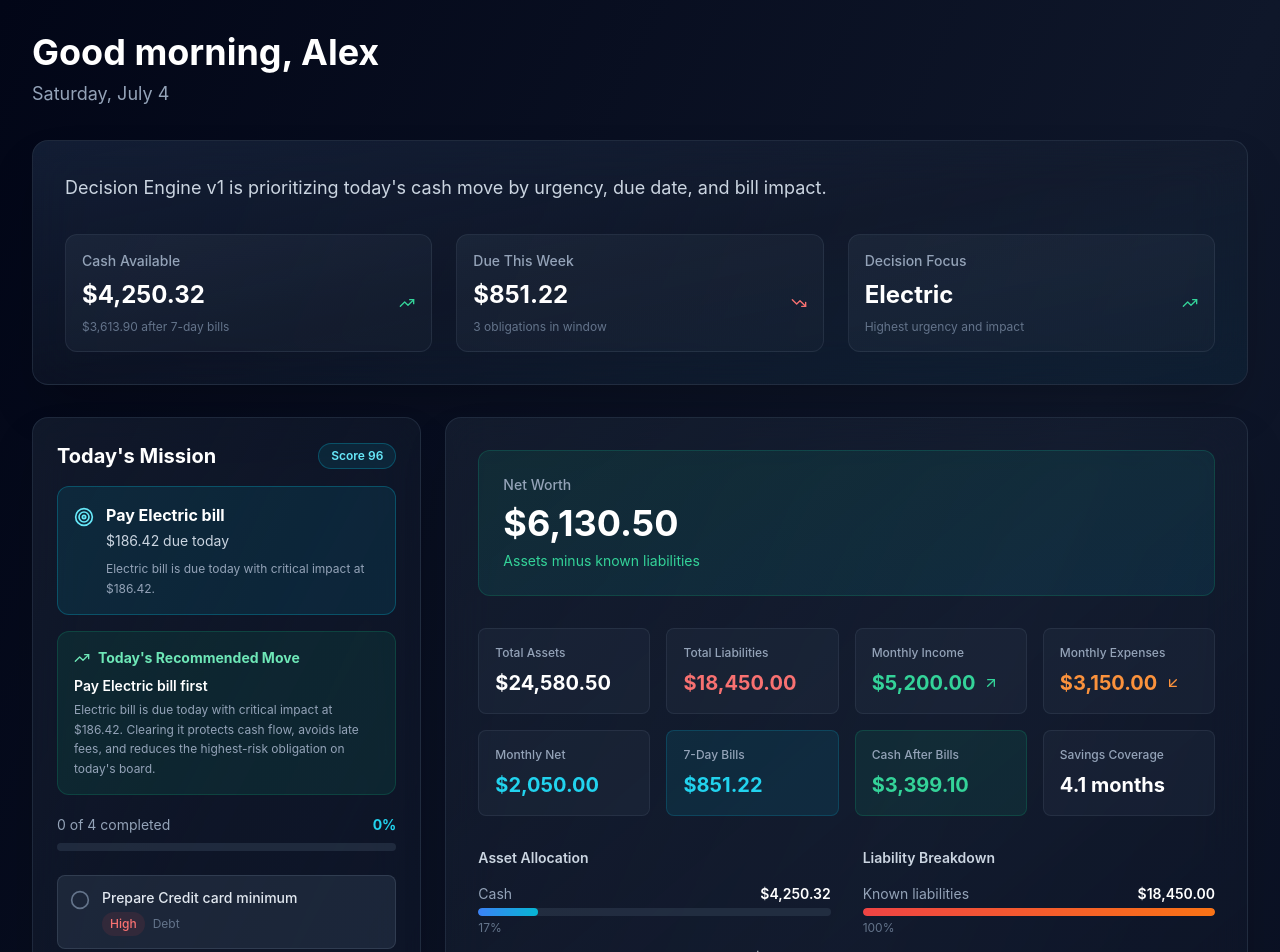
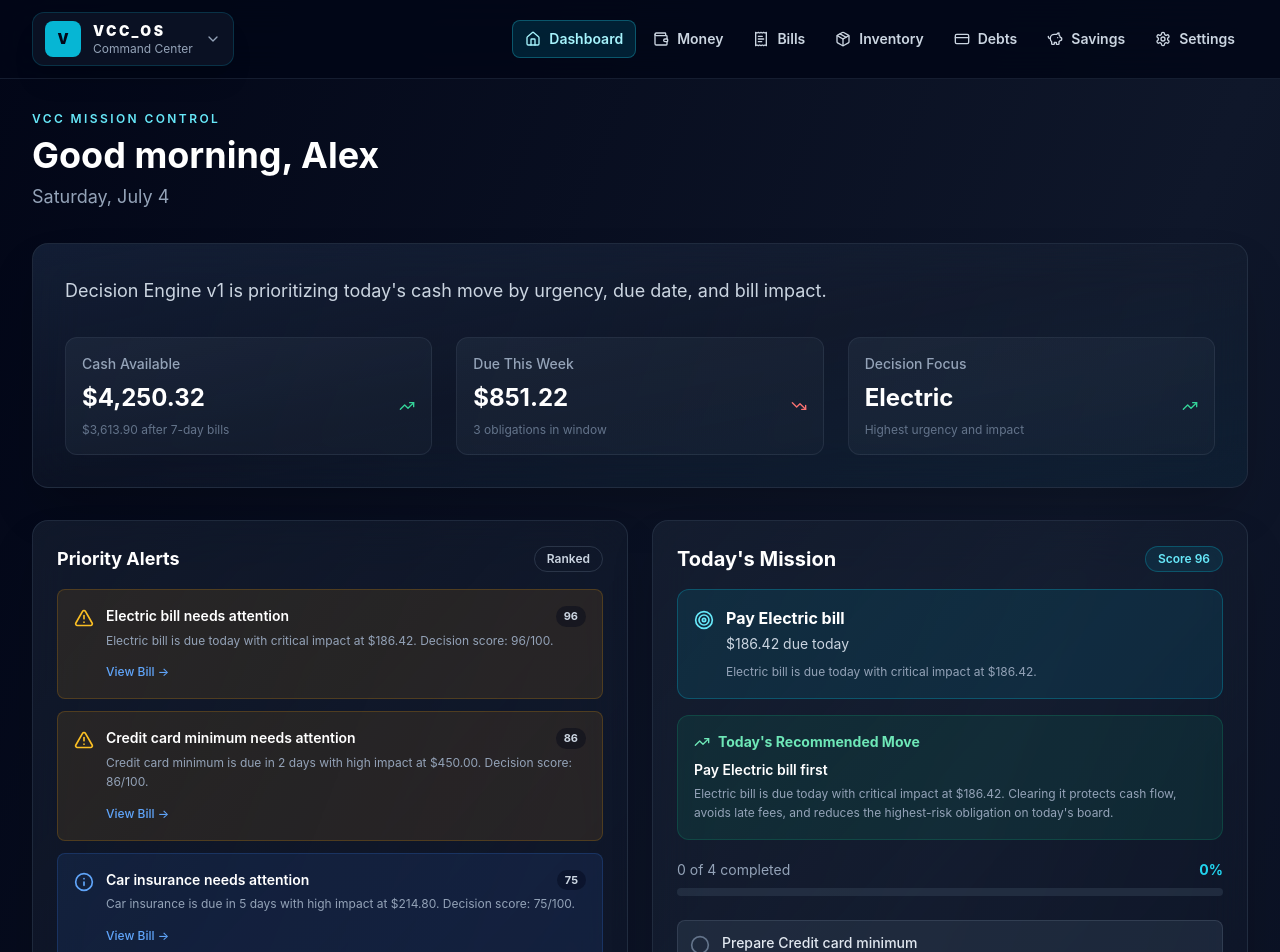
Before and after one commit to itwizzle21-CYBER/vcc-os, a React (Vite) app: page / in a window 1280 px wide. Shown: the top 952 px of the page. Built offline with nearby package versions, Linux system fonts and the light colour scheme.

Commit message:
fix: restore full VCC layout and navigation

```diff
--- a/App.tsx
+++ b/App.tsx
@@ -1,3 +1,5 @@
+import { ChevronDown, CreditCard, Home, Menu, Package, PiggyBank, ReceiptText, Settings, Wallet, X } from "lucide-react";
+import { useState } from "react";
 import BillsCard from "./BillsCard";
 import BuyNextCard from "./BuyNextCard";
 import Dashboard from "./Dashboard";
@@ -14,24 +16,21 @@ import {
 } from "./data";
 
 const routes = [
-  { path: "/", label: "Dashboard" },
-  { path: "/money", label: "Money" },
-  { path: "/bills", label: "Bills" },
-  { path: "/inventory", label: "Inventory" },
-  { path: "/savings", label: "Savings" },
-  { path: "/debts", label: "Debts" },
-  { path: "/settings", label: "Settings" },
+  { path: "/", label: "Dashboard", icon: Home },
+  { path: "/money", label: "Money", icon: Wallet },
+  { path: "/bills", label: "Bills", icon: ReceiptText },
+  { path: "/inventory", label: "Inventory", icon: Package },
+  { path: "/debts", label: "Debts", icon: CreditCard },
+  { path: "/savings", label: "Savings", icon: PiggyBank },
+  { path: "/settings", label: "Settings", icon: Settings },
 ];
 
 function App() {
   const path = normalizePath(window.location.pathname);
 
-  if (path === "/") {
-    return <Dashboard />;
-  }
-
   return (
-    <AppShell>
+    <AppShell currentPath={path}>
+      {path === "/" && <Dashboard />}
       {path === "/money" && <MoneyPage />}
       {path === "/bills" && <BillsPage />}
       {path === "/inventory" && <InventoryPage />}
@@ -52,24 +51,103 @@ function isKnownRoute(path: string) {
   return routes.some((route) => route.path === path) || path === "/debt";
 }
 
-function AppShell({ children }: { children: React.ReactNode }) {
+function AppShell({ children, currentPath }: { children: React.ReactNode; currentPath: string }) {
+  const [menuOpen, setMenuOpen] = useState(false);
+  const activePath = currentPath === "/debt" ? "/debts" : currentPath;
+
   return (
     <div className="min-h-screen bg-gradient-to-br from-slate-950 via-slate-900 to-slate-950">
+      <header className="sticky top-0 z-40 border-b border-slate-800/70 bg-slate-950/85 backdrop-blur-xl">
+        <div className="mx-auto flex max-w-7xl items-center justify-between gap-4 px-4 py-3 sm:px-6 lg:px-8">
+          <details className="group relative hidden md:block">
+            <summary className="flex cursor-pointer list-none items-center gap-3 rounded-xl border border-cyan-500/20 bg-slate-900/70 px-3 py-2 text-white shadow-xl transition hover:border-cyan-400/40">
+              <span className="grid h-9 w-9 place-items-center rounded-lg bg-cyan-500 text-sm font-black text-slate-950">
+                V
+              </span>
+              <span>
+                <span className="block text-sm font-black tracking-[0.18em]">VCC_OS</span>
+                <span className="block text-xs text-slate-400">Command Center</span>
+              </span>
+              <ChevronDown className="h-4 w-4 text-slate-400 transition group-open:rotate-180" />
+            </summary>
+            <div className="absolute left-0 mt-2 w-72 rounded-xl border border-slate-700/70 bg-slate-950 p-3 shadow-2xl">
+              <p className="mb-3 px-2 text-xs font-semibold uppercase tracking-[0.16em] text-slate-500">
+                Navigation
+              </p>
+              <div className="grid gap-1">
+                {routes.map((route) => (
+                  <NavLink key={route.path} route={route} active={activePath === route.path} />
+                ))}
+              </div>
+            </div>
+          </details>
+
+          <a className="flex items-center gap-3 md:hidden" href="/">
+            <span className="grid h-9 w-9 place-items-center rounded-lg bg-cyan-500 text-sm font-black text-slate-950">
+              V
+            </span>
+            <span className="text-sm font-black tracking-[0.18em] text-white">VCC_OS</span>
+          </a>
+
+          <nav className="hidden items-center gap-1 md:flex" aria-label="Primary navigation">
+            {routes.map((route) => (
+              <NavLink key={route.path} route={route} active={activePath === route.path} compact />
+            ))}
+          </nav>
+
+          <button
+            type="button"
+            className="grid h-10 w-10 place-items-center rounded-lg border border-slate-700/60 bg-slate-900/70 text-slate-200 md:hidden"
+            aria-label={menuOpen ? "Close navigation" : "Open navigation"}
+            aria-expanded={menuOpen}
+            onClick={() => setMenuOpen((open) => !open)}
+          >
+            {menuOpen ? <X className="h-5 w-5" /> : <Menu className="h-5 w-5" />}
+          </button>
+        </div>
+
+        {menuOpen && (
+          <nav className="border-t border-slate-800/70 bg-slate-950 px-4 py-3 md:hidden" aria-label="Mobile navigation">
+            <div className="grid gap-2">
+              {routes.map((route) => (
+                <NavLink key={route.path} route={route} active={activePath === route.path} />
+              ))}
+            </div>
+          </nav>
+        )}
+      </header>
+
       <div className="mx-auto max-w-7xl px-4 py-6 sm:px-6 sm:py-8 lg:px-8">
-        <nav className="mb-8 flex flex-wrap gap-2">
-          {routes.map((route) => (
-            <a
-              key={route.path}
-              href={route.path}
-              className="rounded-lg border border-slate-700/50 bg-slate-800/40 px-3 py-2 text-sm font-medium text-slate-300 transition hover:border-slate-500/60 hover:text-white"
-            >
-              {route.label}
-            </a>
-          ))}
-        </nav>
         {children}
       </div>
     </div>
+  );
+}
+
+function NavLink({
+  route,
+  active,
+  compact,
+}: {
+  route: (typeof routes)[number];
+  active: boolean;
+  compact?: boolean;
+}) {
+  const Icon = route.icon;
+
+  return (
+    <a
+      href={route.path}
+      aria-current={active ? "page" : undefined}
+      className={`flex items-center gap-2 rounded-lg px-3 py-2 text-sm font-semibold transition ${
+        active
+          ? "border border-cyan-400/30 bg-cyan-500/15 text-cyan-200"
+          : "border border-transparent text-slate-300 hover:border-slate-700/80 hover:bg-slate-900/70 hover:text-white"
+      } ${compact ? "px-2 lg:px-3" : ""}`}
+    >
+      <Icon className="h-4 w-4" />
+      <span>{route.label}</span>
+    </a>
   );
 }
 
@@ -168,18 +246,65 @@ function DebtsPage() {
 }
 
 function SettingsPage() {
+  const settingsCards = [
+    {
+      label: "Storage",
+      value: "Local-ready",
+      detail: "Browser-local data can be reintroduced without changing the dashboard contract.",
+    },
+    {
+      label: "Version",
+      value: "Cleanup recovery",
+      detail: "Branch contains the repository cleanup plus restored route shell.",
+    },
+    {
+      label: "Login",
+      value: "Planned",
+      detail: "No active authentication flow is enabled in this recovery build.",
+    },
+    {
+      label: "Theme",
+      value: "Command dark",
+      detail: "Keeps the newer redesign skin while restoring VCC navigation and route coverage.",
+    },
+    {
+      label: "Backup / Restore",
+      value: "Planned",
+      detail: "Last-good Settings supported exports; data controls should return with persistent pages.",
+    },
+    {
+      label: "Diagnostics",
+      value: "Healthy",
+      detail: `Decision Engine move: ${sampleTodaysMission.recommendedMove}.`,
+    },
+  ];
+
   return (
     <>
       <PageHeader
         title="Settings"
-        subtitle="Operational status for the clean VCC-OS dashboard build."
+        subtitle="Control center for app status, storage, account readiness, diagnostics, and future recovery tools."
       />
-      <div className="rounded-2xl border border-slate-700/50 bg-slate-800/40 p-6 shadow-2xl backdrop-blur-xl">
-        <h2 className="mb-4 text-xl font-bold text-white">Application Settings</h2>
+      <div className="grid grid-cols-1 gap-4 md:grid-cols-2 xl:grid-cols-3">
+        {settingsCards.map((card) => (
+          <div
+            key={card.label}
+            className="rounded-2xl border border-slate-700/50 bg-slate-800/40 p-5 shadow-2xl backdrop-blur-xl"
+          >
+            <p className="mb-2 text-xs font-semibold uppercase tracking-[0.16em] text-cyan-300">
+              {card.value}
+            </p>
+            <h2 className="mb-2 text-xl font-bold text-white">{card.label}</h2>
+            <p className="text-sm leading-relaxed text-slate-400">{card.detail}</p>
+          </div>
+        ))}
+      </div>
+      <div className="mt-6 rounded-2xl border border-amber-500/20 bg-amber-500/10 p-6 shadow-2xl backdrop-blur-xl">
+        <h2 className="mb-2 text-xl font-bold text-white">Recovery Notes</h2>
         <div className="grid grid-cols-1 gap-4 md:grid-cols-3">
-          <StatusItem label="Mode" value="Production dashboard" />
-          <StatusItem label="Routes" value="Restored" />
-          <StatusItem label="Decision Engine" value={sampleTodaysMission.recommendedMove} />
+          <StatusItem label="Routes" value="Dashboard, Money, Bills, Inventory, Debts, Savings, Settings" />
+          <StatusItem label="Dashboard" value="Read-only intelligence surface" />
+          <StatusItem label="Dedicated pages" value="Card clicks route into focused work areas" />
         </div>
       </div>
     </>
--- a/Dashboard.tsx
+++ b/Dashboard.tsx
@@ -18,47 +18,94 @@ import {
 
 export default function Dashboard() {
   return (
-    <div className="min-h-screen bg-gradient-to-br from-slate-950 via-slate-900 to-slate-950">
-      <div className="mx-auto max-w-7xl px-4 py-6 sm:px-6 sm:py-8 lg:px-8">
+    <>
       <div className="mb-6 sm:mb-8">
+        <p className="mb-2 text-xs font-semibold uppercase tracking-[0.2em] text-cyan-300">
+          VCC Mission Control
+        </p>
         <h1 className="mb-2 text-3xl font-bold text-white sm:text-4xl">
           {sampleDailyBriefing.greeting}
         </h1>
         <p className="text-lg text-slate-400">{sampleDailyBriefing.date}</p>
       </div>
 
-        <div className="mb-6 sm:mb-8">
+      <section className="mb-6 sm:mb-8" aria-label="Briefing">
         <DailyBriefingCard data={sampleDailyBriefing} />
+      </section>
+
+      <section className="mb-6 grid grid-cols-1 gap-6 sm:mb-8 lg:grid-cols-[minmax(0,1fr)_minmax(0,1fr)]" aria-label="Mission priorities">
+        <PriorityAlertsCard data={samplePriorityAlerts} />
+        <TodaysMissionCard data={sampleTodaysMission} />
+      </section>
+
+      <section className="mb-6 sm:mb-8" aria-label="Money Snapshot">
+        <a href="/money" className="block rounded-2xl outline-none transition hover:scale-[1.002] focus-visible:ring-2 focus-visible:ring-cyan-400">
+          <MoneySnapshotCard data={sampleMoneySnapshot} />
+        </a>
+      </section>
+
+      <section className="mb-6 grid grid-cols-1 gap-6 sm:mb-8 lg:grid-cols-3" aria-label="Core command cards">
+        <BillsCard />
+        <BuyNextCard data={sampleBuyNext} />
+        <DebtCard />
+      </section>
+
+      <section className="mb-6 grid grid-cols-1 gap-6 sm:mb-8 lg:grid-cols-[minmax(0,2fr)_minmax(0,1fr)]" aria-label="Goals and savings">
+        <a href="/savings" className="block rounded-2xl outline-none transition hover:scale-[1.002] focus-visible:ring-2 focus-visible:ring-cyan-400">
+          <GoalProgressCard data={sampleGoalProgress} />
+        </a>
+        <SavingsCard />
+      </section>
+
+      <section className="mb-8" aria-label="Recent changes">
+        <ActivityPanel />
+      </section>
+    </>
+  );
+}
+
+function ActivityPanel() {
+  const rows = [
+    {
+      title: "Routes restored",
+      detail: "Dashboard, Money, Bills, Inventory, Debts, Savings, and Settings are available.",
+      status: "Recovered",
+    },
+    {
+      title: "Dashboard locked",
+      detail: "Cards are read-only intelligence surfaces and route into dedicated pages.",
+      status: "Protected",
+    },
+    {
+      title: "Decision Engine active",
+      detail: "Mission, alerts, and money context are generated from the recovery data set.",
+      status: "Online",
+    },
+  ];
+
+  return (
+    <div className="rounded-2xl border border-slate-700/50 bg-gradient-to-br from-slate-800/50 via-slate-800/30 to-slate-900/50 p-6 shadow-2xl backdrop-blur-xl">
+      <div className="mb-5 flex flex-col gap-2 sm:flex-row sm:items-end sm:justify-between">
+        <div>
+          <p className="mb-2 text-xs font-semibold uppercase tracking-[0.16em] text-cyan-300">
+            Activity
+          </p>
+          <h2 className="text-2xl font-bold text-white">Recent Changes</h2>
         </div>
-
-        <div className="mb-6 grid grid-cols-1 gap-6 sm:mb-8 lg:grid-cols-3">
-          <div className="lg:col-span-1">
-            <TodaysMissionCard data={sampleTodaysMission} />
+        <a href="/settings" className="text-sm font-semibold text-cyan-300 hover:text-cyan-200">
+          View Settings -&gt;
+        </a>
       </div>
-          <div className="lg:col-span-2">
-            <MoneySnapshotCard data={sampleMoneySnapshot} />
+      <div className="grid grid-cols-1 gap-3 md:grid-cols-3">
+        {rows.map((row) => (
+          <div key={row.title} className="rounded-xl border border-slate-700/50 bg-slate-900/40 p-4">
+            <p className="mb-2 text-xs font-bold uppercase tracking-[0.14em] text-emerald-300">
+              {row.status}
+            </p>
+            <h3 className="mb-2 font-semibold text-white">{row.title}</h3>
+            <p className="text-sm leading-relaxed text-slate-400">{row.detail}</p>
           </div>
-        </div>
-
-        <div className="mb-6 grid grid-cols-1 gap-6 sm:mb-8 lg:grid-cols-2">
-          <PriorityAlertsCard data={samplePriorityAlerts} />
-          <BuyNextCard data={sampleBuyNext} />
-        </div>
-
-        <div className="mb-6 sm:mb-8">
-          <GoalProgressCard data={sampleGoalProgress} />
-        </div>
-
-        <div className="mb-8">
-          <h2 className="mb-4 text-2xl font-bold text-white">Quick Access</h2>
-          <div className="grid grid-cols-1 gap-6 md:grid-cols-2 lg:grid-cols-3">
-            <BillsCard />
-            <DebtCard />
-            <SavingsCard />
-          </div>
-        </div>
-
-        <div className="h-8" />
+        ))}
       </div>
     </div>
   );
--- a/TodaysMissionCard.tsx
+++ b/TodaysMissionCard.tsx
@@ -1,5 +1,4 @@
-import { CheckCircle2, Circle, Target, TrendingUp } from "lucide-react";
-import { useState } from "react";
+import { Circle, Target, TrendingUp } from "lucide-react";
 import type { TodayMission } from "./decisionEngine";
 
 interface Mission {
@@ -16,15 +15,10 @@ interface TodaysMissionProps {
 }
 
 export default function TodaysMissionCard({ data }: TodaysMissionProps) {
-  const [isCompleted, setIsCompleted] = useState(data?.completed || false);
-  const [tasks, setTasks] = useState<Mission[]>(data?.supportingTasks || []);
-
   if (!data) return null;
 
-  const toggleMission = (id: number) => {
-    setTasks(tasks.map((m) => (m.id === id ? { ...m, completed: !m.completed } : m)));
-  };
-
+  const tasks: Mission[] = data.supportingTasks || [];
+  const isCompleted = data.completed;
   const completed = tasks.filter((m) => m.completed).length + (isCompleted ? 1 : 0);
   const total = tasks.length + 1;
   const progress = Math.round((completed / total) * 100);
@@ -45,21 +39,15 @@ export default function TodaysMissionCard({ data }: TodaysMissionProps) {
           </span>
         </div>
 
-        <button
-          type="button"
-          onClick={() => setIsCompleted(!isCompleted)}
+        <div
           className={`w-full rounded-xl border p-4 text-left transition-all duration-200 ${
             isCompleted
               ? "border-emerald-500/30 bg-emerald-500/10"
-              : "border-cyan-500/30 bg-cyan-500/10 hover:border-cyan-400/60"
+              : "border-cyan-500/30 bg-cyan-500/10"
           }`}
         >
           <div className="flex items-start gap-3">
-            {isCompleted ? (
-              <CheckCircle2 className="mt-1 h-5 w-5 flex-shrink-0 text-emerald-400" />
-            ) : (
-              <Target className="mt-1 h-5 w-5 flex-shrink-0 text-cyan-300" />
-            )}
+            <Target className="mt-1 h-5 w-5 flex-shrink-0 text-cyan-300" />
             <div className="min-w-0">
               <p className="text-base font-bold text-white">{data.title}</p>
               <p className="mt-1 text-sm text-slate-300">
@@ -68,7 +56,7 @@ export default function TodaysMissionCard({ data }: TodaysMissionProps) {
               <p className="mt-2 text-xs leading-relaxed text-slate-400">{data.reason}</p>
             </div>
           </div>
-        </button>
+        </div>
 
         <div className="mt-4 rounded-xl border border-emerald-500/20 bg-emerald-500/10 p-4">
           <div className="flex items-center gap-2 text-emerald-300">
@@ -99,22 +87,16 @@ export default function TodaysMissionCard({ data }: TodaysMissionProps) {
 
       <div className="flex-1 space-y-2 overflow-y-auto">
         {tasks.map((mission) => (
-          <button
-            type="button"
+          <div
             key={mission.id}
-            onClick={() => toggleMission(mission.id)}
             className={`group w-full rounded-lg border p-3 text-left transition-all duration-200 ${
               mission.completed
                 ? "border-slate-700/30 bg-slate-700/20"
-                : "border-slate-600/50 bg-slate-700/40 hover:border-slate-500/50 hover:bg-slate-700/60"
+                : "border-slate-600/50 bg-slate-700/40"
             }`}
           >
             <div className="flex items-start gap-3">
-              {mission.completed ? (
-                <CheckCircle2 className="mt-0.5 h-5 w-5 flex-shrink-0 text-emerald-400" />
-              ) : (
-                <Circle className="mt-0.5 h-5 w-5 flex-shrink-0 text-slate-500 group-hover:text-slate-400" />
-              )}
+              <Circle className="mt-0.5 h-5 w-5 flex-shrink-0 text-slate-500" />
 
               <div className="min-w-0 flex-1">
                 <p
@@ -136,7 +118,7 @@ export default function TodaysMissionCard({ data }: TodaysMissionProps) {
                 </div>
               </div>
             </div>
-          </button>
+          </div>
         ))}
       </div>
     </div>
```
Lines whose indentation alone changed are shown as unchanged.
